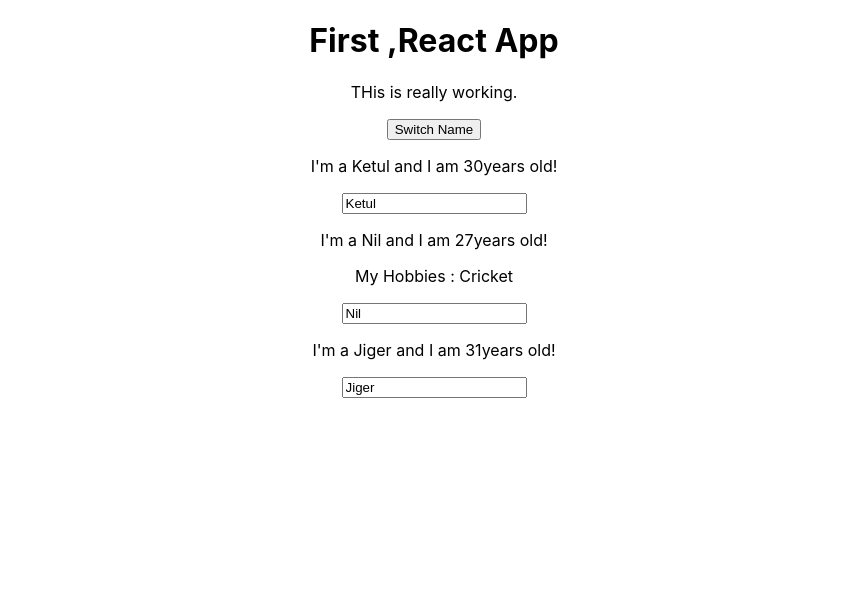
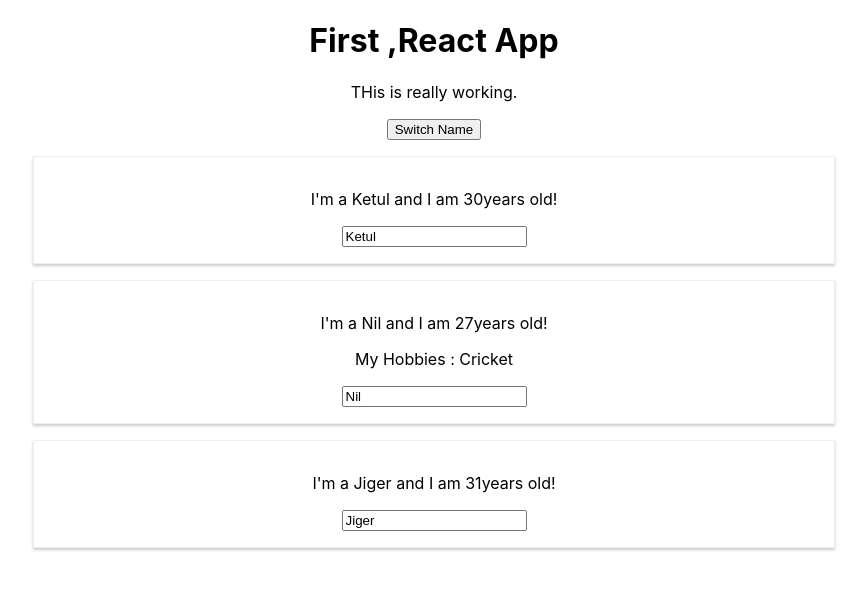
Before and after one commit to ketulsuthar/react-complete-guide, a React (Create React App) app in the folder react-complete-guide/: page / in a window 1280 px wide. Shown: the top 590 px of the page, without its empty margins (206-1073 px from the left). Built offline with nearby package versions, Linux system fonts and the light colour scheme.

Commit message:
import person.css and added Person class

```diff
--- a/react-complete-guide/src/Person/Person.js
+++ b/react-complete-guide/src/Person/Person.js
@@ -1,8 +1,9 @@
 import React from 'react';
+import './Person.css'
 
 const person = (props) => {
     return(
-        <div>
+        <div className="Person">
             <p onClick={props.click}>I'm a {props.name} and I am {props.age }years old!</p>
             <p>{props.children}</p>
             <input type="text" onChange={props.changed} value={props.name} />
```
